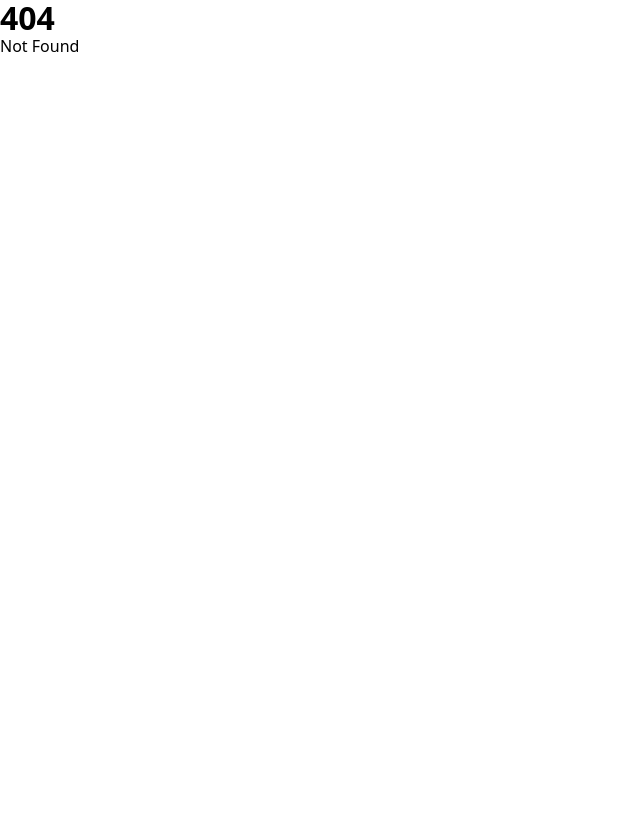
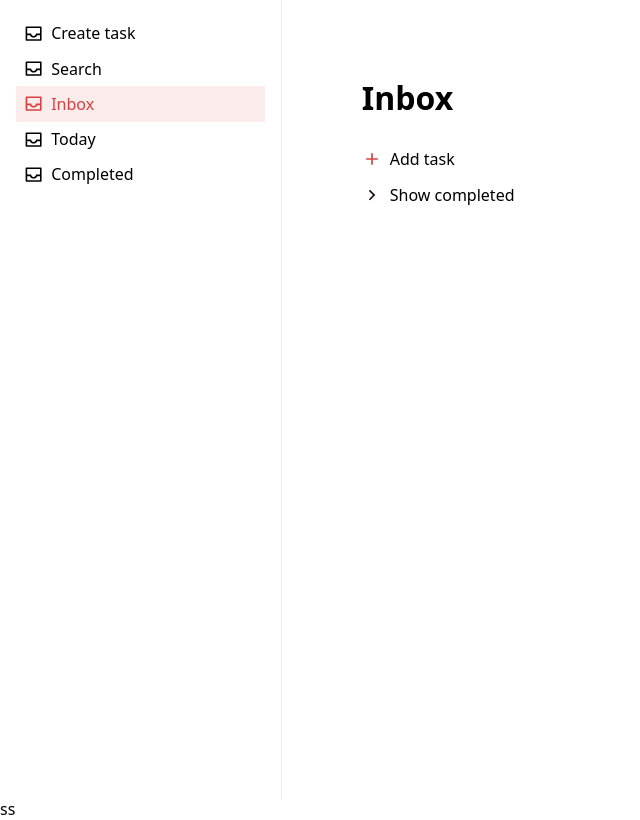
Before and after one commit to AltanfizGenity/TodoMastery, a SvelteKit app: page /app/inbox in a window 1280 px wide. Before the commit this address had no page. Shown: the whole page, without its empty margins (0-640 px from the left). Built offline with nearby package versions, Linux system fonts and the light colour scheme.

Commit message:
feature: added sidebar component to app layout

```diff
--- a/src/app.d.ts
+++ b/src/app.d.ts
@@ -1,4 +1,5 @@
 import type { DateTime } from 'luxon';
+import type { Component } from 'svelte';
 
 // See https://svelte.dev/docs/kit/types#app.d.ts
 // for information about these interfaces
@@ -11,6 +12,7 @@ declare global {
 		// interface Platform {}
 	}
 	type LuxonTime = DateTime;
+	type SvelteComponent = Component;
 }
 
 export {};
--- a/src/lib/components/buttons/QuickAddButton.svelte
+++ b/src/lib/components/buttons/AddButton.svelte
@@ -1,5 +1,5 @@
 <script lang="ts">
-	let props: EventProps = $props();
+	let { text = 'Add task', disabled = false, ...props }: ButtonProps = $props();
 </script>
 
 <button class="quick-add-button icon-text-button" {...props}>
@@ -8,11 +8,21 @@
 			><path d="M11 11V5H13V11H19V13H13V19H11V13H5V11H11Z"></path></svg
 		>
 	</div>
-	<div class="text">Add Task</div>
+	<div class="text">{text}</div>
 </button>
 
 <style>
 	.quick-add-button:hover {
 		color: var(--color-primary);
+
+		.icon {
+			background-color: var(--color-primary);
+			color: #fff;
+		}
+	}
+
+	.icon {
+		background-color: transparent;
+		border-radius: 50%;
 	}
 </style>
--- /dev/null
+++ b/src/lib/components/icons/InboxIcon.svelte
@@ -0,0 +1,5 @@
+<svg xmlns="http://www.w3.org/2000/svg" viewBox="0 0 24 24" fill="currentColor"
+	><path
+		d="M21 3C21.5523 3 22 3.44772 22 4V20C22 20.5523 21.5523 21 21 21H3C2.44772 21 2 20.5523 2 20V4C2 3.44772 2.44772 3 3 3H21ZM7.41604 14H4V19H20V14H16.584C15.8124 15.7659 14.0503 17 12 17C9.94968 17 8.1876 15.7659 7.41604 14ZM20 5H4V12H9C9 13.6569 10.3431 15 12 15C13.6569 15 15 13.6569 15 12H20V5Z"
+	></path></svg
+>
--- /dev/null
+++ b/src/lib/components/icons/index.ts
@@ -0,0 +1,3 @@
+import InboxIcon from './InboxIcon.svelte';
+
+export { InboxIcon };
--- /dev/null
+++ b/src/lib/components/navbars/AppSidebar.svelte
@@ -0,0 +1,32 @@
+<script>
+	import AddButton from '../buttons/AddButton.svelte';
+	import { InboxIcon } from '../icons';
+	import Action from '../other/sidebar/Action.svelte';
+
+	function openAddFormModal() {
+		console.log('hello');
+	}
+</script>
+
+<aside class="side-navigation">
+	<ul class="action-list">
+		<Action Icon={InboxIcon} text="Create task" isActive={false} />
+		<Action Icon={InboxIcon} text="Search" isActive={false} />
+		<Action Icon={InboxIcon} text="Inbox" isActive={true} />
+		<Action Icon={InboxIcon} text="Today" isActive={false} />
+		<Action Icon={InboxIcon} text="Completed" isActive={false} />
+	</ul>
+</aside>
+
+<style>
+	.side-navigation {
+		width: 22rem;
+		border-right: 1px solid #eee;
+		padding: var(--padding-4);
+	}
+
+	.action-list {
+		display: flex;
+		flex-direction: column;
+	}
+</style>
--- /dev/null
+++ b/src/lib/components/other/sidebar/Action.svelte
@@ -0,0 +1,39 @@
+<script lang="ts">
+	interface SidebarActionProps extends IconButtonProps {
+		isActive: boolean;
+	}
+	let { Icon, class: classname, text, isActive, ...props }: SidebarActionProps = $props();
+</script>
+
+<button class={`sidebar-action action ${isActive ? 'current' : ''} ${classname}`} {...props}>
+	<div class="icon">
+		<Icon />
+	</div>
+	<div class="text">
+		{text}
+	</div>
+</button>
+
+<style>
+	.sidebar-action {
+		width: 100%;
+		padding: var(--padding-2);
+		display: flex;
+		align-items: center;
+		gap: var(--spacing-2);
+	}
+
+	.sidebar-action:hover {
+		background: #eee;
+	}
+
+	.sidebar-action.current {
+		background: rgba(216, 65, 65, 0.1);
+		color: var(--color-primary);
+	}
+
+	.icon {
+		width: 1.2rem;
+		height: 1.2rem;
+	}
+</style>
--- a/src/lib/style/normalize.css
+++ b/src/lib/style/normalize.css
@@ -6,8 +6,9 @@
 	margin: 0;
 }
 html {
-  font-family: system-ui, "Segoe UI", Roboto, Helvetica, Arial, sans-serif,
-    "Apple Color Emoji", "Segoe UI Emoji";
+	font-family:
+		system-ui, 'Segoe UI', Roboto, Helvetica, Arial, sans-serif, 'Apple Color Emoji',
+		'Segoe UI Emoji';
 	line-height: 1.15;
 	-webkit-text-size-adjust: 100%;
 	tab-size: 4;
@@ -23,8 +24,7 @@ code,
 kbd,
 pre,
 samp {
-  font-family: ui-monospace, SFMono-Regular, Consolas, "Liberation Mono", Menlo,
-    monospace;
+	font-family: ui-monospace, SFMono-Regular, Consolas, 'Liberation Mono', Menlo, monospace;
 	font-size: 1em;
 }
 small {
@@ -56,9 +56,9 @@ textarea {
 	line-height: 1.15;
 	margin: 0;
 }
-[type="button"],
-[type="reset"],
-[type="submit"],
+[type='button'],
+[type='reset'],
+[type='submit'],
 button {
 	-webkit-appearance: button;
 }
@@ -72,7 +72,7 @@ progress {
 ::-webkit-outer-spin-button {
 	height: auto;
 }
-[type="search"] {
+[type='search'] {
 	-webkit-appearance: textfield;
 	outline-offset: -2px;
 }
@@ -86,3 +86,7 @@ progress {
 summary {
 	display: list-item;
 }
+
+li {
+	list-style: none;
+}
--- /dev/null
+++ b/src/lib/utils/app.utils.ts
@@ -0,0 +1,10 @@
+import { quickFormState } from '$lib/stores/app.store';
+
+export function openDefaultQuickForm() {
+	quickFormState.set({
+		isOpen: true,
+		editMode: false,
+		todoID: '',
+		date: null
+	});
+}
--- /dev/null
+++ b/src/routes/app/+layout.svelte
@@ -0,0 +1,25 @@
+<script lang="ts">
+	import QuickAddButton from '$lib/components/buttons/AddButton.svelte';
+	import { InboxIcon } from '$lib/components/icons';
+	import AppSidebar from '$lib/components/navbars/AppSidebar.svelte';
+
+	let { children } = $props();
+</script>
+
+<div class="app-layout">
+	<AppSidebar />
+	<div class="app">
+		{@render children()}
+	</div>
+</div>
+ss
+
+<style>
+	.app-layout {
+		display: flex;
+	}
+
+	.app {
+		width: 100%;
+	}
+</style>
--- a/src/routes/+page.svelte
+++ b/src/routes/app/inbox/+page.svelte
@@ -1,18 +1,20 @@
 <script lang="ts">
 	import TodoListView from '$lib/components/todo/TodoListView.svelte';
-	import QuickAddButton from '$lib/components/buttons/QuickAddButton.svelte';
+	import QuickAddButton from '$lib/components/buttons/AddButton.svelte';
 	import QuickForm from '$lib/components/forms/QuickForm.svelte';
 	import CompletedTodoListView from '$lib/components/todo/CompletedTodoListView.svelte';
 	import { quickFormState } from '$lib/stores/app.store';
+	import { openDefaultQuickForm } from '$lib/utils/app.utils';
 </script>
 
 <div class="todo-mastery">
 	<main class="list-main-view">
+		<h1>Inbox</h1>
 		<TodoListView />
 		{#if $quickFormState.isOpen && !$quickFormState.editMode}
 			<QuickForm />
 		{:else}
-			<QuickAddButton />
+			<QuickAddButton onclick={openDefaultQuickForm} />
 		{/if}
 		<CompletedTodoListView />
 	</main>
@@ -31,6 +33,6 @@
 		display: flex;
 		flex-direction: column;
 		align-items: start;
-		gap: var(--spacing-8);
+		gap: var(--spacing-4);
 	}
 </style>
```
Also changed, not shown: src/@types/props.d.ts (+15 -1 lines), src/lib/components/buttons/CustomButton.svelte (renamed from src/lib/components/CustomButton.svelte). Lines whose indentation alone changed are shown as unchanged.
